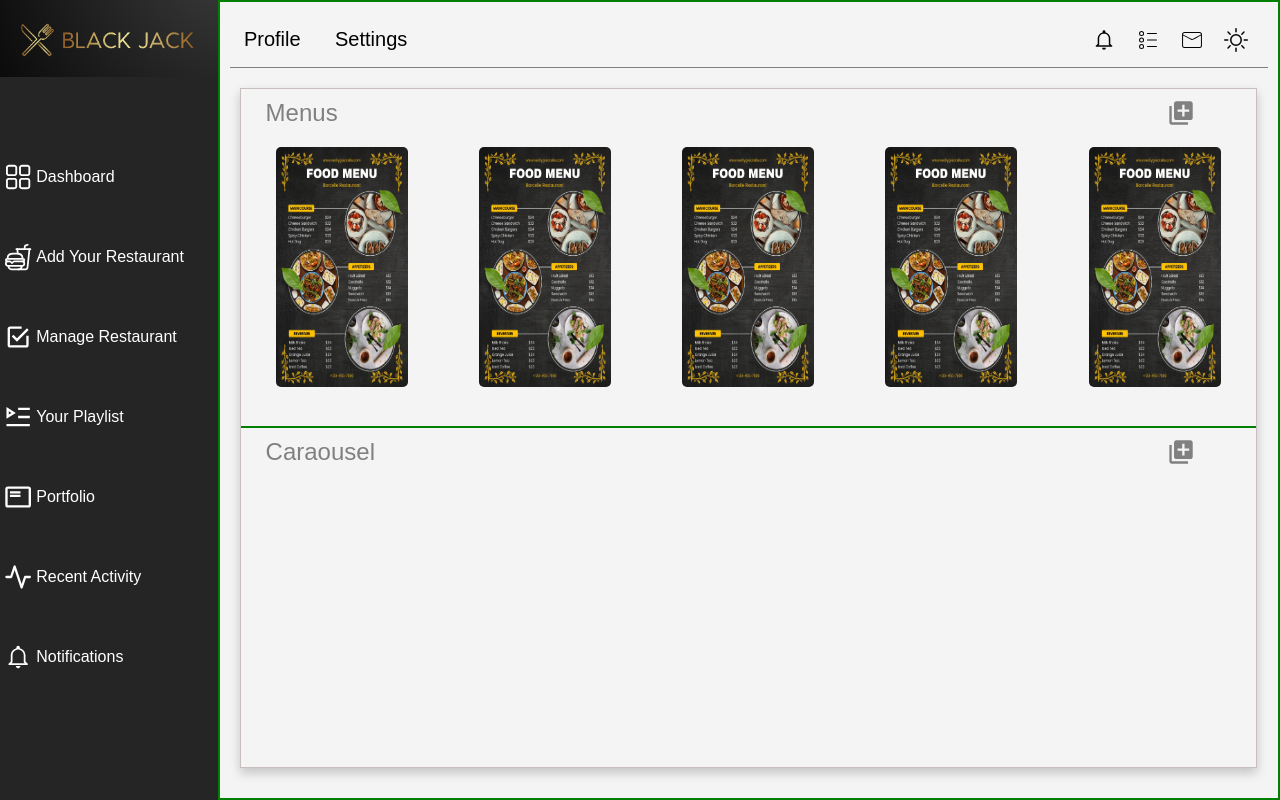
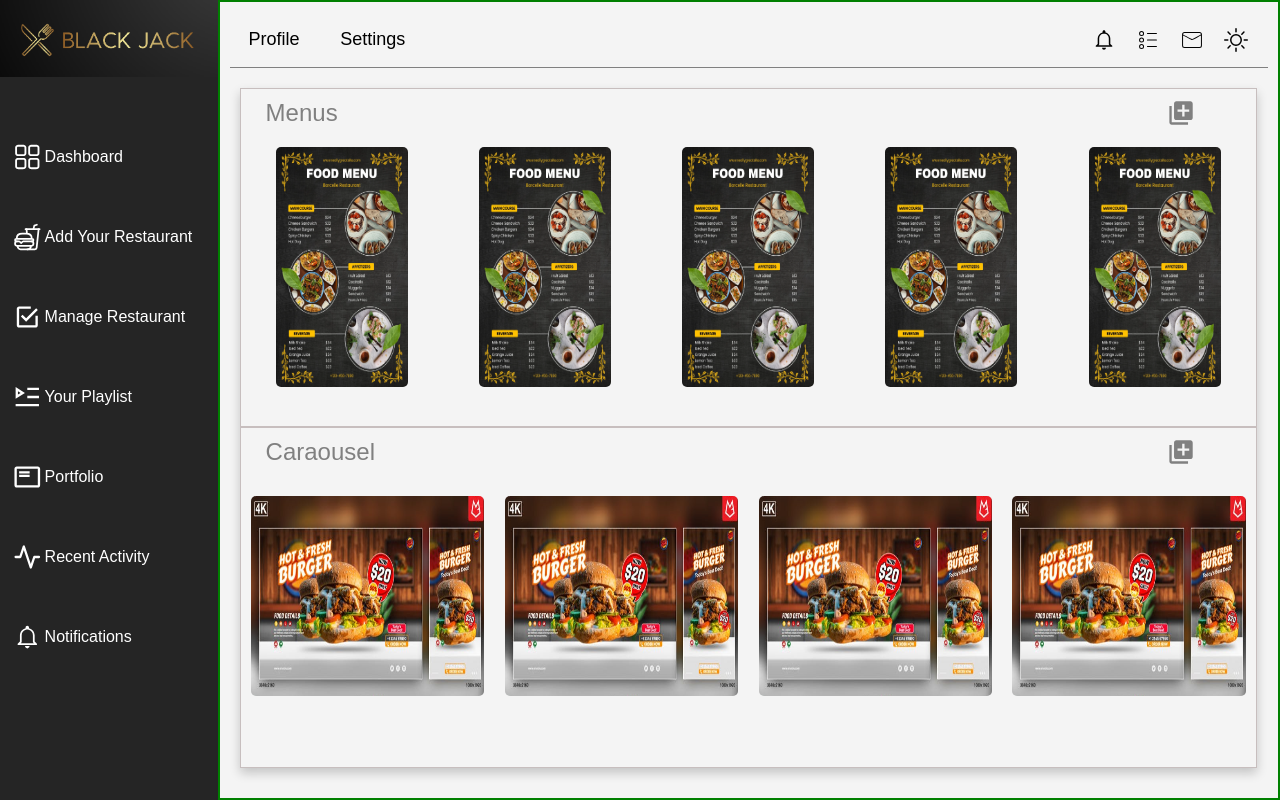
Before and after one commit to Karan-negi01/Black-Jack1, a React (Create React App) app: page / in a window 1280 px wide. Both pictures are taken after a click on the element "Your Playlist". Built offline with nearby package versions, Linux system fonts and the light colour scheme.

Commit message:
caraousel

```diff
--- a/src/components/black-jack/Dashboard.css
+++ b/src/components/black-jack/Dashboard.css
@@ -27,11 +27,13 @@
 
 .dashboard-menu {
     width: 100%;
-    margin-top: 60px;
+    margin-top: 40px;
     height: 70vh;
     display: flex;
     flex-direction: column;
     justify-content: space-around;
+
+    padding-left: 10px;
 
 }
 
@@ -98,11 +100,12 @@
 .header-dashboard {
     width: 40%;
     height: auto;
-    font-size: 20px;
+    font-size: 18px;
     cursor: pointer;
-    transition: 0.5s;
+    transition: 0.2s;
     text-align: center;
     margin-right: 30px;
+
 
 }
 
@@ -460,7 +463,7 @@ form .text h3 a:hover {
 .restro-menu{
     width: 100%;
     height: 45vh;
-    border-bottom:  2px solid green;
+    border-bottom:  2px solid #C7BEBE;
     display: flex;
     flex-direction: column;
 
@@ -478,23 +481,28 @@ form .text h3 a:hover {
 .restro-menu-heading{
     font-size: 24px;
     padding: 10px;
+    cursor: pointer;
 
 
 }
 .restro-menu-icons{
     width: 15%;
-
+    transition: 0.3s ease;
     font-size: 28px;
     text-align: center;
     align-content: center;
     cursor: pointer;
 }
-
+.restro-menu-icons:hover{
+    transform: scale(1.1);
+}
 
 
 .restro-caraousel{
     width: 100%;
     height: 45vh;
+    display: flex;
+    flex-direction: column;
 
 
 }
@@ -514,3 +522,11 @@ form .text h3 a:hover {
     cursor: pointer;
     margin-top: 10px;
 }
+
+.caraousel-image{
+    width: 23%;
+    height: 25vh;
+    border-radius: 5px;
+    cursor: pointer;
+    margin-top: 20px;
+}
--- a/src/components/black-jack/Dashboard.jsx
+++ b/src/components/black-jack/Dashboard.jsx
@@ -18,6 +18,7 @@ import Button from 'react-bootstrap/Button';
 import Form from 'react-bootstrap/Form';
 import menu from '../assests/menu.png'
 import { MdAddToPhotos } from "react-icons/md";
+import caraousel from '../assests/caraousel.png'
 
 
 
@@ -252,6 +253,13 @@ const Dashboard = () => {
                     <p className='restro-menu-heading'>Caraousel</p>
                     <MdAddToPhotos className='restro-menu-icons' />
                   </div>
+                  <div className="restro-menu-box">
+                    <img src={caraousel} className='caraousel-image' alt='caraousel'></img>
+                    <img src={caraousel} className='caraousel-image' alt='caraousel'></img>
+                    <img src={caraousel} className='caraousel-image' alt='caraousel'></img>
+                    <img src={caraousel} className='caraousel-image' alt='caraousel'></img>
+
+                  </div>
                 </div>
               </div>
             </div>
```
Also changed, not shown: src/components/assests/caraousel.png (added).
